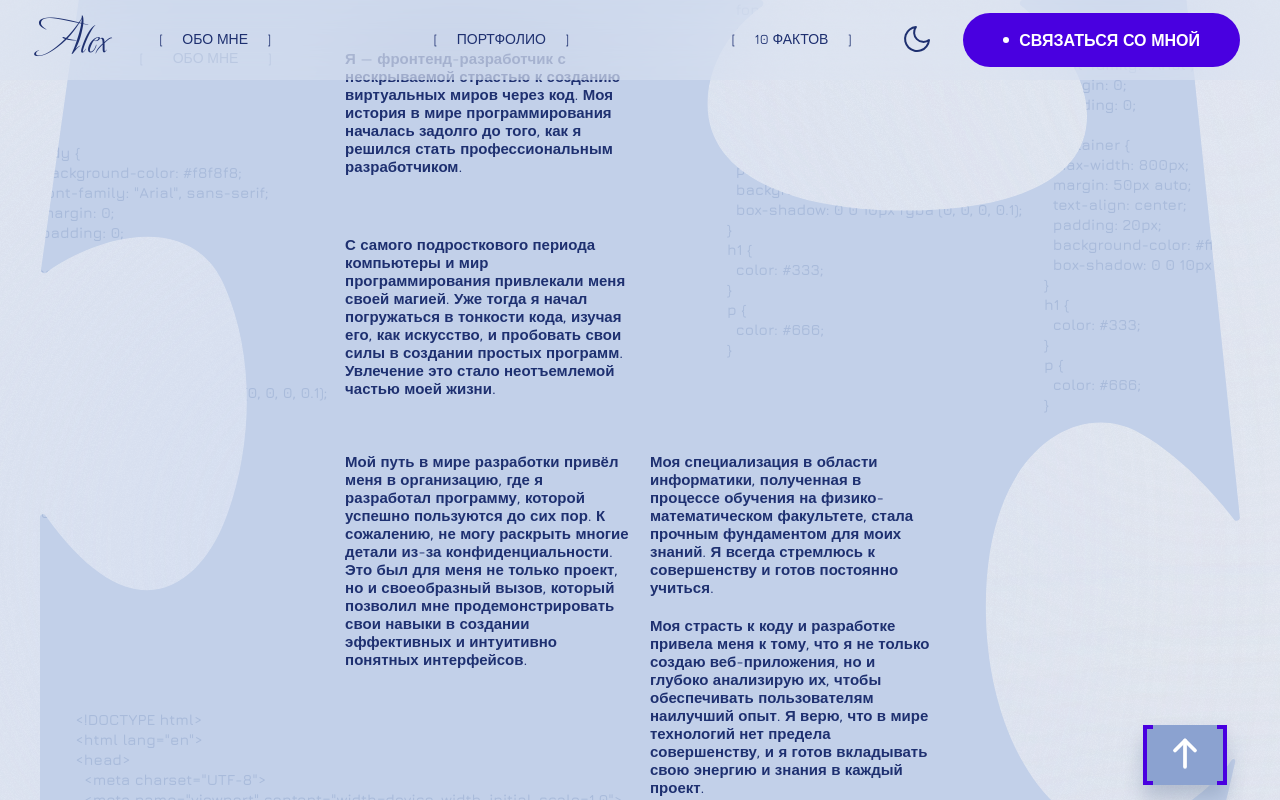
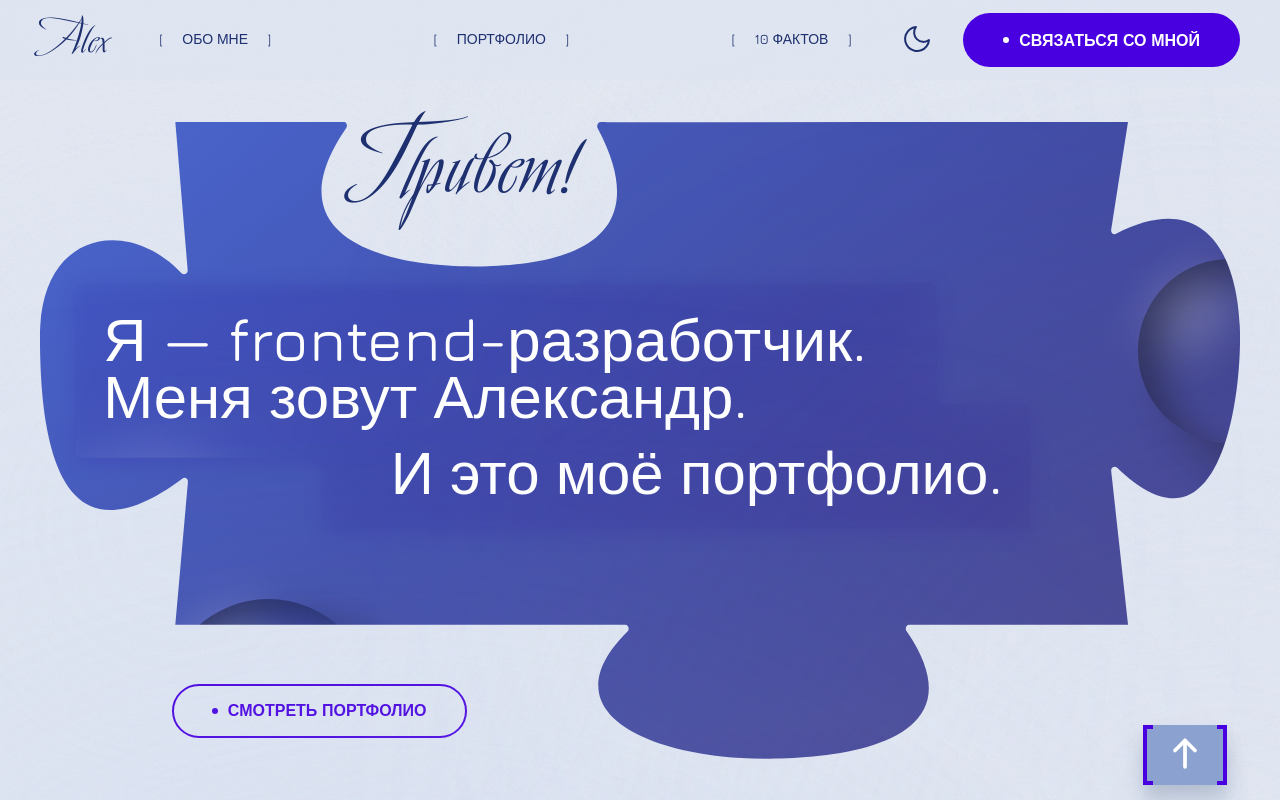
Before and after one commit to Alex-Nicalace/webcraft, a React (Vite) app: page / in a window 1280 px wide. Both pictures are taken after a click on the button 1184 px from the left and 755 px from the top of the page. Shown: the top 800 px of the page. Built offline with nearby package versions, Linux system fonts and the light colour scheme.

Commit message:
MainPage: observe state first section

```diff
--- a/src/pages/MainPage/MainPage.scss
+++ b/src/pages/MainPage/MainPage.scss
@@ -1,15 +1,18 @@
 .main-page {
+  // .main-page__box
   &__box > *,
   & {
     &:not(:last-child) {
       @include adaptiveValue('margin-bottom', 200, 90);
     }
   }
-  .greeting-spacer {
+  // .main-page__spacer
+  &__spacer {
     @include conditionPortrait {
       @include adaptiveValue('margin-bottom', 200, 90);
     }
   }
+  // .main-page__box
   &__box {
     position: relative;
     background-image: var(--body-bg);
@@ -18,18 +21,36 @@
     transition:
       opacity 0.5s ease 0.2s,
       visibility 0.3s ease 0.2s;
+    // .main-page__box_transparent
     &_transparent {
       visibility: hidden;
       opacity: 0;
     }
   }
+  // .main-page__greeting
   &__greeting {
     transition:
       opacity 0.3s ease,
       visibility 0.3s ease;
+    // .main-page__greeting_transparent
     &_transparent {
       visibility: hidden;
       opacity: 0;
     }
+    // .main-page__greeting_relative
+    &_relative {
+      position: relative;
+    }
+  }
+
+  &_wide {
+    & > * {
+      &:not(:last-child) {
+        @include adaptiveValue('margin-bottom', 200, 90);
+      }
+    }
+    .main-page__greeting {
+      position: relative;
+    }
   }
 }
--- a/src/pages/MainPage/MainPage.tsx
+++ b/src/pages/MainPage/MainPage.tsx
@@ -1,4 +1,4 @@
-import { useRef, useState } from 'react';
+import { useEffect, useMemo, useRef, useState } from 'react';
 import AboutMe from '../../components/AboutMe';
 import Competencies from '../../components/Competencies';
 import Credo from '../../components/Credo/Credo';
@@ -8,20 +8,60 @@ import Portfolio from '../../components/Portfolio';
 import './MainPage.scss';
 import { TMainPageProps } from './MainPage.types';
 import { useIntersectionObserver } from '../../hooks/useIntersectionObserver';
-
-const INTERSECTION_OPTIONS = { threshold: 0.00001 };
+import { useResizeObserver } from '../../hooks/useResizeObserver';
 
 function MainPage({
   className,
-  isVisableFirstSection = true,
+  onChangeStateFirstSection,
   ...props
 }: TMainPageProps): JSX.Element {
+  const [isAnimatedFirstSection, setIsAnimatedFirstSection] = useState(false);
+  const [isFirstScreenOverflow, setIsFirstScreenOverflow] = useState(false);
+
+  const firstScreenRef = useRef<HTMLDivElement>(null);
+  const [firstScreenSize] = useResizeObserver(
+    useMemo(() => [firstScreenRef], [firstScreenRef])
+  );
+  const { height: firstScreenHeight } = firstScreenSize || {};
+  const useParallax = !isFirstScreenOverflow;
+
+  useIntersectionObserver(!useParallax ? firstScreenRef : null, {
+    rootMargin: '10px 0px -100% 0px',
+    threshold: 0.00001,
+    onIntersecting: (entry) => {
+      onChangeStateFirstSection?.(
+        entry.isIntersecting
+          ? 'scrolled'
+          : entry.boundingClientRect.top < 0
+            ? 'invisible'
+            : 'normal'
+      );
+    },
+  });
+
+  const spacerRef = useRef<HTMLDivElement>(null);
+  const { isIntersecting: isIntersectingSpacer } = useIntersectionObserver(
+    useParallax ? spacerRef : null,
+    {
+      rootMargin: '-120px 0px 0px 0px',
+      onIntersecting: (entry) => {
+        onChangeStateFirstSection?.(
+          entry.isIntersecting ? 'normal' : 'invisible'
+        );
+      },
+    }
+  );
+
   const boxRef = useRef<HTMLDivElement>(null);
-  const { isIntersecting: isVisibleBox } = useIntersectionObserver(
-    boxRef,
-    INTERSECTION_OPTIONS
+  const { isIntersecting: isIntersectingBox } = useIntersectionObserver(
+    useParallax ? boxRef : null,
+    { threshold: 0.00001 }
   );
-  const [isAnimatedFirstSection, setIsAnimatedFirstSection] = useState(false);
+
+  useEffect(() => {
+    if (!firstScreenHeight) return;
+    setIsFirstScreenOverflow(firstScreenHeight > window.innerHeight);
+  }, [firstScreenHeight]);
 
   function handleAnimateIntro(): TAnimateIntroFn | undefined {
     if (isAnimatedFirstSection) return;
@@ -30,25 +70,53 @@ function MainPage({
       setIsAnimatedFirstSection(state === 'end');
     };
   }
+
+  // Решает проблему когда виден 1-й и 2-экраны, чтобы 2-й экран стал виден после анимации 1-го
   const isShowBox =
-    (isVisableFirstSection && isVisibleBox && isAnimatedFirstSection) ||
-    (isVisableFirstSection && !isVisibleBox) ||
-    (!isVisableFirstSection && isVisibleBox);
+    (isIntersectingSpacer && isIntersectingBox && isAnimatedFirstSection) ||
+    (isIntersectingSpacer && !isIntersectingBox) ||
+    (!isIntersectingSpacer && isIntersectingBox);
+
+  const content = (
+    <>
+      <AboutMe className="main-page__about-me" id="about-me" />
+      <Competencies className="main-page__competencies" />
+      <Credo className="main-page__credo" />
+      <Portfolio className="main-page__portfolio" id="portfolio" />
+      <Facts className="main-page__facts" id="facts" />
+    </>
+  );
 
   return (
     <main
-      className={['main-page', className].filter(Boolean).join(' ')}
+      className={[
+        'main-page',
+        isFirstScreenOverflow && 'main-page_wide',
+        className,
+      ]
+        .filter(Boolean)
+        .join(' ')}
       {...props}
     >
       <Greeting
+        ref={firstScreenRef}
         className={[
           'main-page__greeting',
-          !isVisableFirstSection && 'main-page__greeting_transparent',
+          !isFirstScreenOverflow &&
+            !isIntersectingSpacer &&
+            'main-page__greeting_transparent',
         ]
           .filter(Boolean)
           .join(' ')}
         onAnimateIntro={handleAnimateIntro()}
       />
+      {useParallax ? (
+        <>
+          <div
+            ref={spacerRef}
+            className="main-page__spacer"
+            style={{ height: `${firstScreenSize?.height}px` }}
+          ></div>
           <div
             ref={boxRef}
             className={[
@@ -58,12 +126,12 @@ function MainPage({
               .filter(Boolean)
               .join(' ')}
           >
-        <AboutMe className="main-page__about-me" id="about-me" />
-        <Competencies className="main-page__competencies" />
-        <Credo className="main-page__credo" />
-        <Portfolio className="main-page__portfolio" id="portfolio" />
-        <Facts className="main-page__facts" id="facts" />
+            {content}
           </div>
+        </>
+      ) : (
+        content
+      )}
     </main>
   );
 }
--- a/src/pages/MainPage/MainPage.types.ts
+++ b/src/pages/MainPage/MainPage.types.ts
@@ -1,5 +1,7 @@
 import { HTMLAttributes } from 'react';
 
+export type TStateFirstSection = 'normal' | 'scrolled' | 'invisible';
 export type TMainPageProps = HTMLAttributes<HTMLElement> & {
   isVisableFirstSection?: boolean;
+  onChangeStateFirstSection?: (state: TStateFirstSection) => void;
 };
--- a/src/pages/MainPage/index.ts
+++ b/src/pages/MainPage/index.ts
@@ -1,3 +1,4 @@
 import MainPage from './MainPage';
+export type * from './MainPage.types';
 
 export default MainPage;
```
Lines whose indentation alone changed are shown as unchanged.
